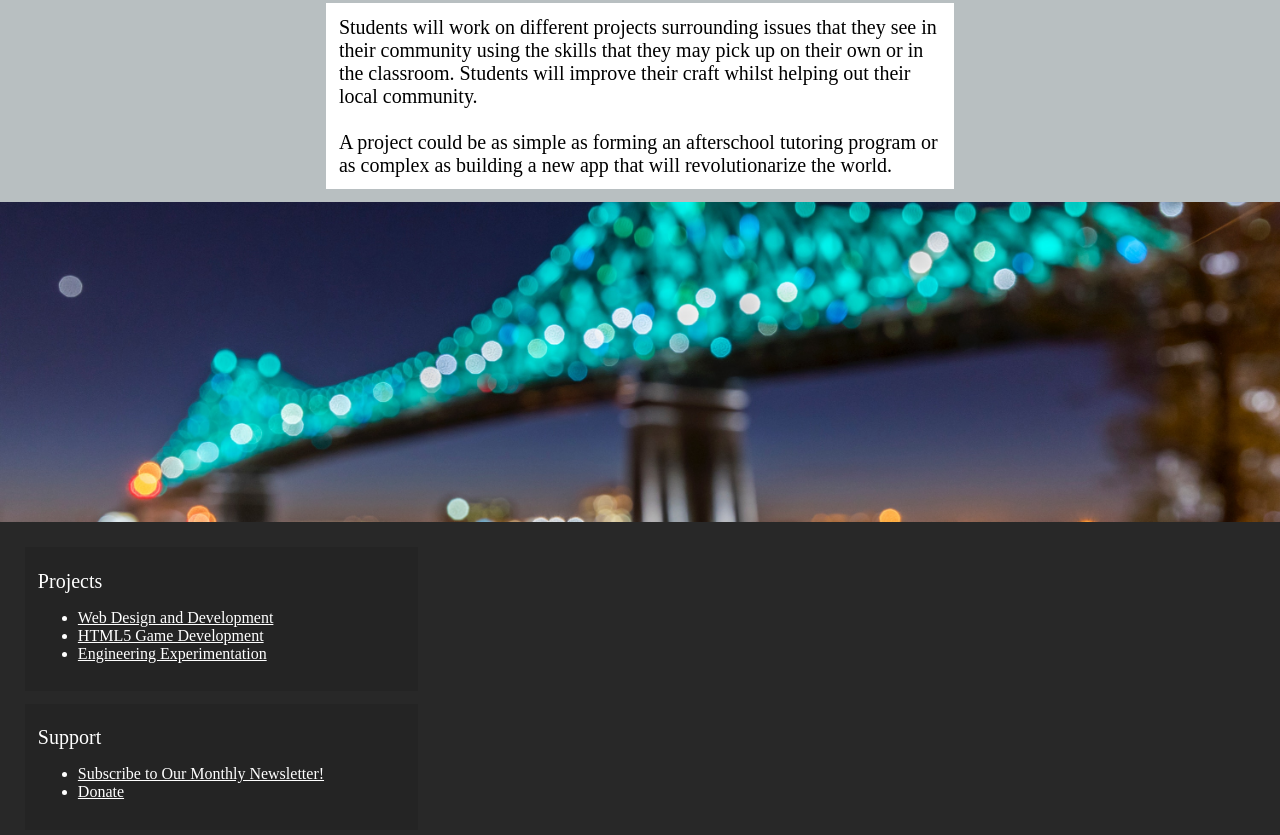
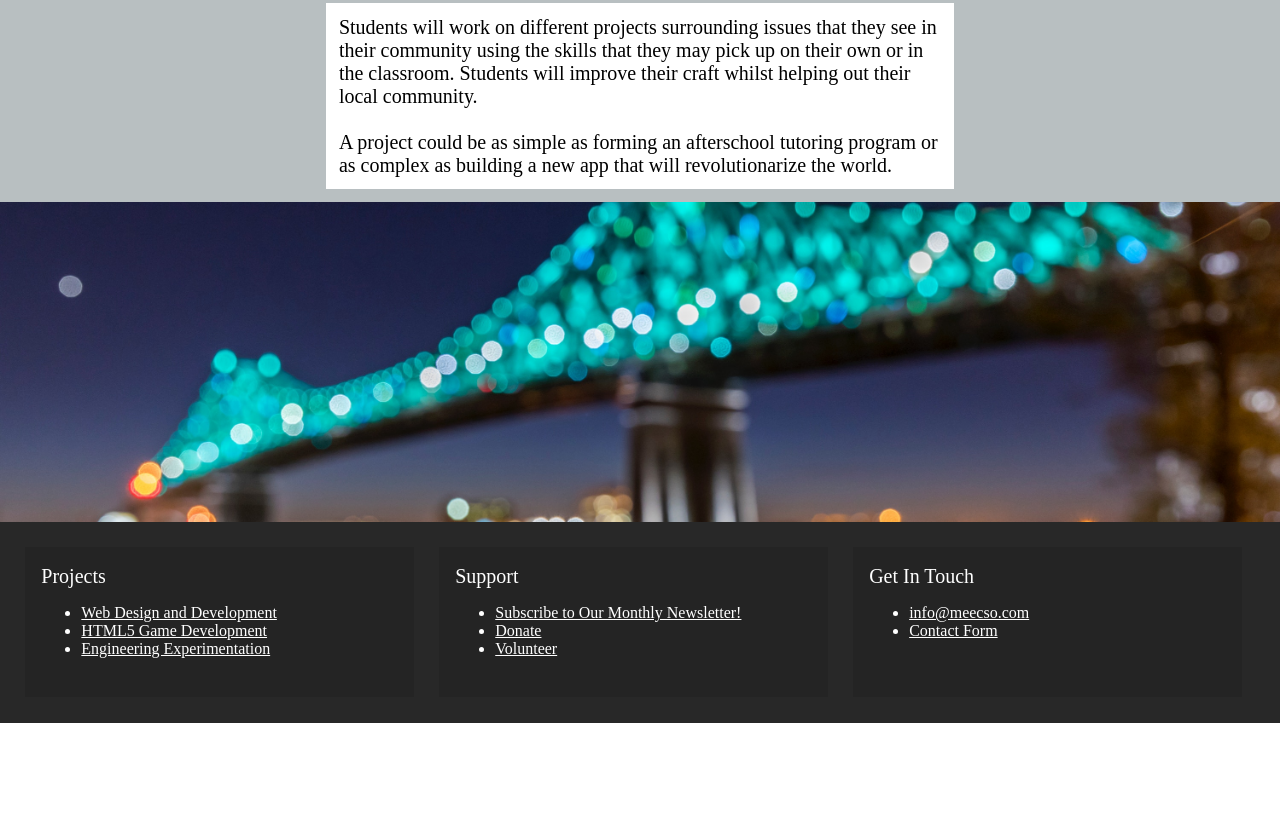
Before and after one commit to tgoodell/meecso.com, a plain HTML site: page index.html in a window 1280 px wide. Shown: the part 923-1758 px from the top of the page. After the commit the page ends 1646 px from the top, so only its background shows below. Drawn offline with Linux system fonts and the light colour scheme.

Commit message:
Add files via upload

```diff
--- a/index.html
+++ b/index.html
@@ -43,9 +43,10 @@ A project could be as simple as forming an afterschool tutoring program or as co
 
 <footer>
 
-<div class="footerbody">
+<div class="footerbody w3-bar">
+    <div style="margin:auto;"></div>
 
-<div class="darkcard">
+<div class="darkcard w3-bar-item" style="width: 31%;height:150px;">
 <h4>Projects</h4>
 <ul>
 <li><a href="">Web Design and Development</a></li>
@@ -54,12 +55,23 @@ A project could be as simple as forming an afterschool tutoring program or as co
 </ul>
 </div>
 
-<div class="darkcard">
+<div class="darkcard w3-bar-item" style="width: 31%;height:150px">
 <h4>Support</h4>
 <ul>
 <li><a href="">Subscribe to Our Monthly Newsletter!</a></li>
 <li><a href="">Donate</a></li>
+<li><a href="">Volunteer</a></li>
 </ul>
+</div>
+
+<div class="darkcard w3-bar-item" style="width: 31%;height:150px;">
+<h4>Get In Touch</h4>
+<ul>
+<li><a href="">info@meecso.com</a></li>
+<li><a href="">Contact Form</a></li>
+</ul>
+</div>
+
 </div>
 
 </div>
--- a/master.css
+++ b/master.css
@@ -303,5 +303,5 @@ h1 {
 	margin: 1%;
 	padding: 1%;
 	background-color: #242424;
-	width: 31.3333%;
+	width: 30%;
 }
```
